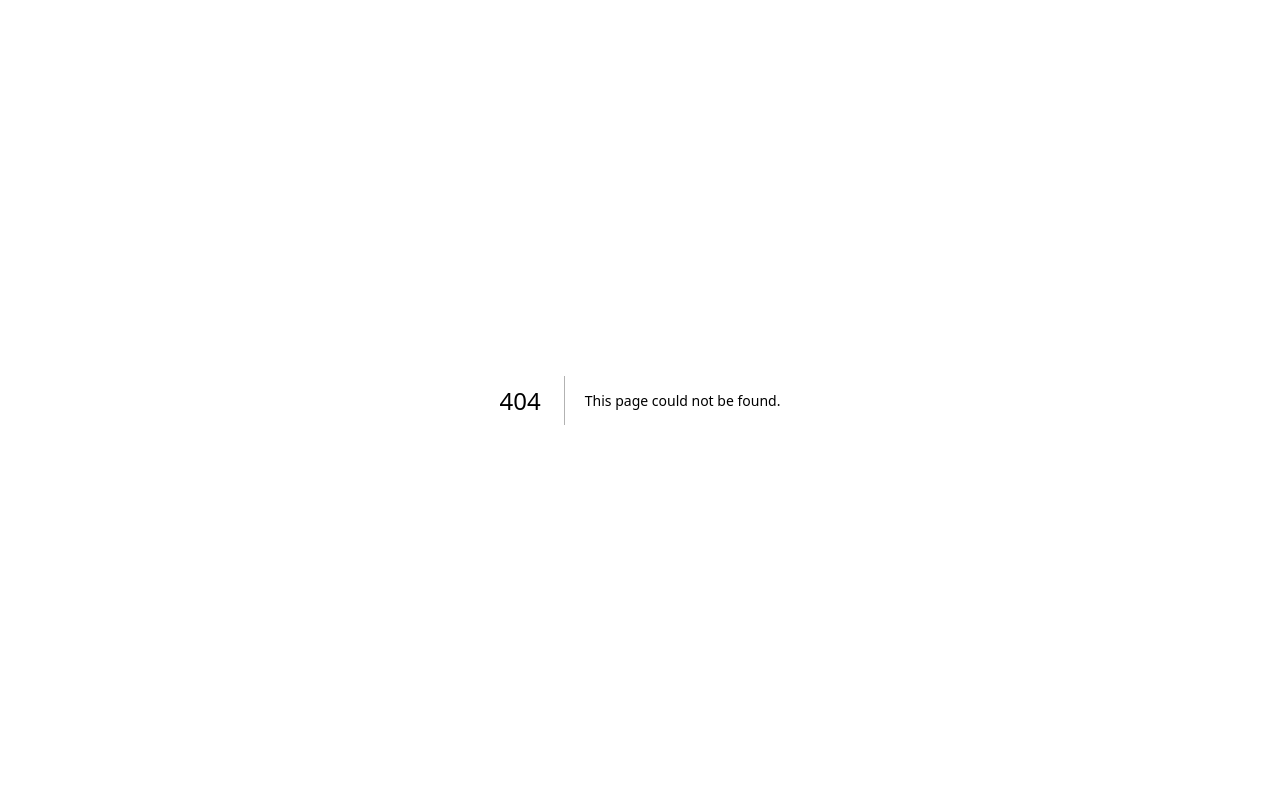
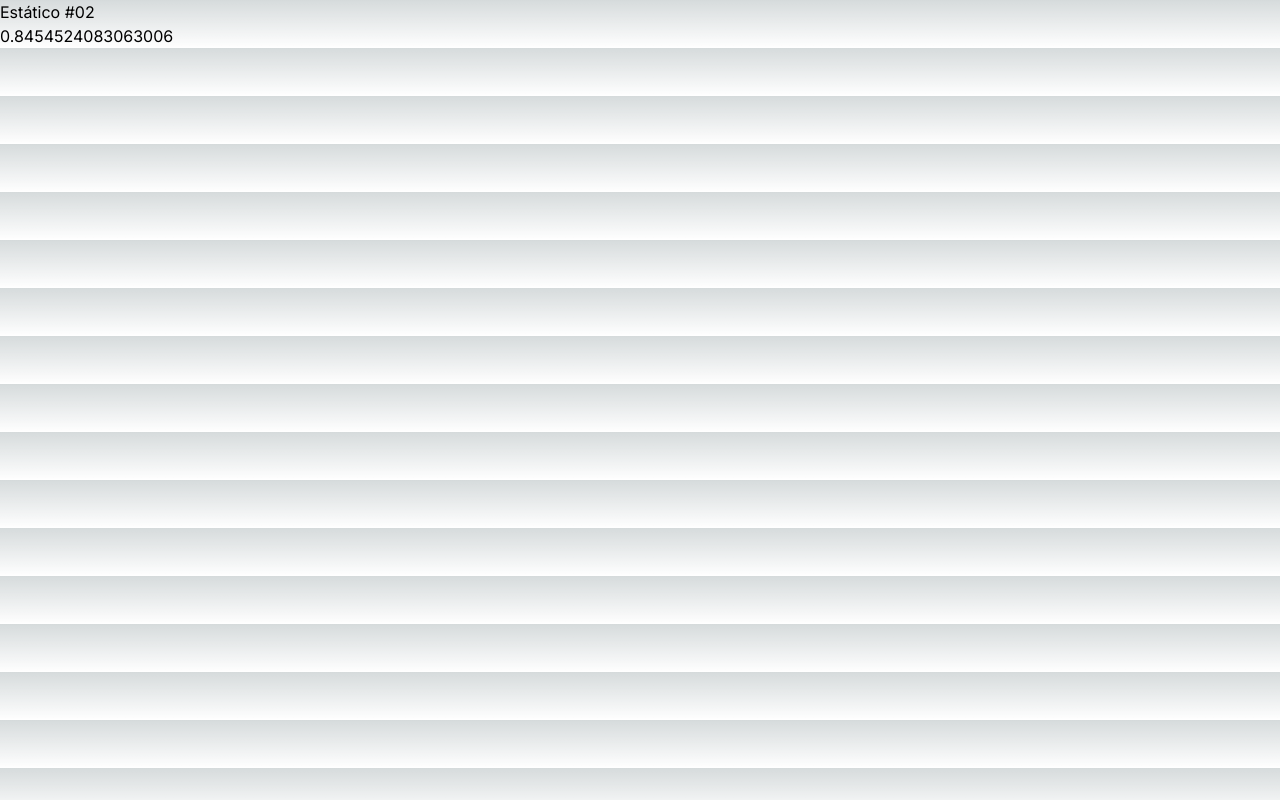
Before and after one commit to DevDaniloFerrari/meeting-scheduler, a Next.js app: page /estatico2 in a window 1280 px wide. Before the commit this address had no page. Built offline with nearby package versions, Linux system fonts and the light colour scheme.

Commit message:
utilizando conceito SSG

```diff
--- /dev/null
+++ b/app/estatico2/page.jsx
@@ -0,0 +1,11 @@
+function obterRandomNumber(){
+    return Math.random()
+}
+
+export default function Estatico2(){
+    const numero = obterRandomNumber()
+    return (<div>
+        <h1>Estático #02</h1>
+        <h2>{numero}</h2>
+    </div>)
+}
```
